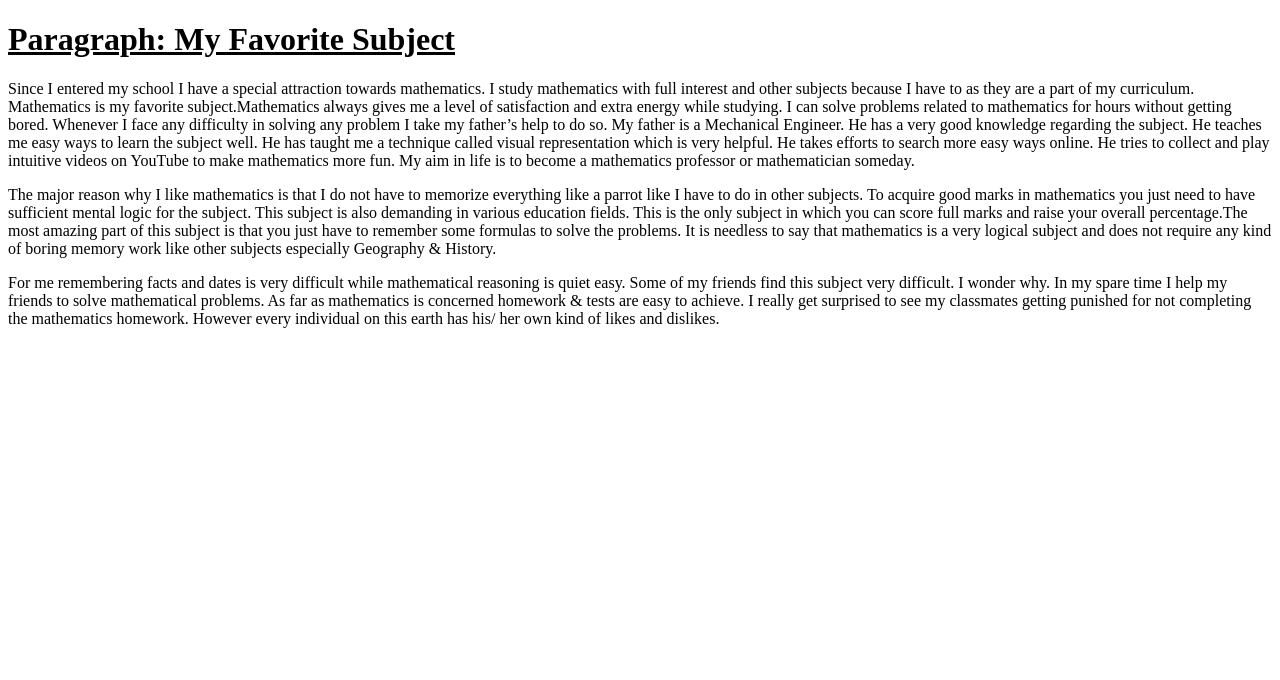
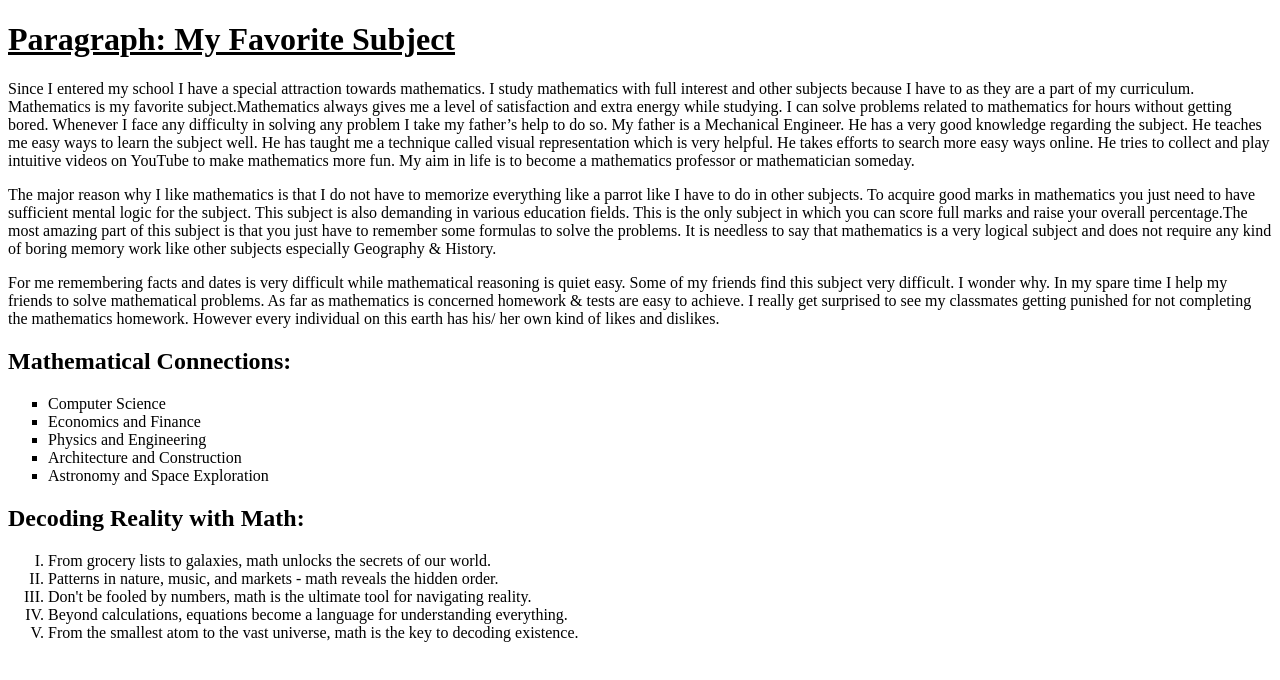
Before and after one commit to zahid-official/practice-02, a plain HTML site: page index.html in a window 1280 px wide. Drawn offline with Linux system fonts and the light colour scheme.

Commit message:
Adding List

```diff
--- a/index.html
+++ b/index.html
@@ -12,5 +12,23 @@
     <p>The major reason why I like mathematics is that I do not have to memorize everything like a parrot like I have to do in other subjects. To acquire good marks in mathematics you just need to have sufficient mental logic for the subject. This subject is also demanding in various education fields. This is the only subject in which you can score full marks and raise your overall percentage.The most amazing part of this subject is that you just have to remember some formulas to solve the problems. It is needless to say that mathematics is a very logical subject and does not require any kind of boring memory work like other subjects especially Geography & History.</p>
 
     <p>For me remembering facts and dates is very difficult while mathematical reasoning is quiet easy. Some of my friends find this subject very difficult. I wonder why. In my spare time I help my friends to solve mathematical problems. As far as mathematics is concerned homework & tests are easy to achieve. I really get surprised to see my classmates getting punished for not completing the mathematics homework. However every individual on this earth has his/ her own kind of likes and dislikes.</p>
+
+    <h2>Mathematical Connections:</h2>
+    <ul>
+        <li type="square">Computer Science</li>
+        <li type="square">Economics and Finance</li>
+        <li type="square">Physics and Engineering</li>
+        <li type="square">Architecture and Construction</li>
+        <li type="square">Astronomy and Space Exploration</li>
+    </ul>
+
+    <h2>Decoding Reality with Math:</h2>
+    <ol>
+        <li type="I">From grocery lists to galaxies, math unlocks the secrets of our world.</li>
+        <li type="I">Patterns in nature, music, and markets - math reveals the hidden order.</li>
+        <li type="I">Don't be fooled by numbers, math is the ultimate tool for navigating reality.</li>
+        <li type="I"> Beyond calculations, equations become a language for understanding everything.</li>
+        <li type="I">From the smallest atom to the vast universe, math is the key to decoding existence.</li>
+    </ol>
 </body>
 </html>
```
